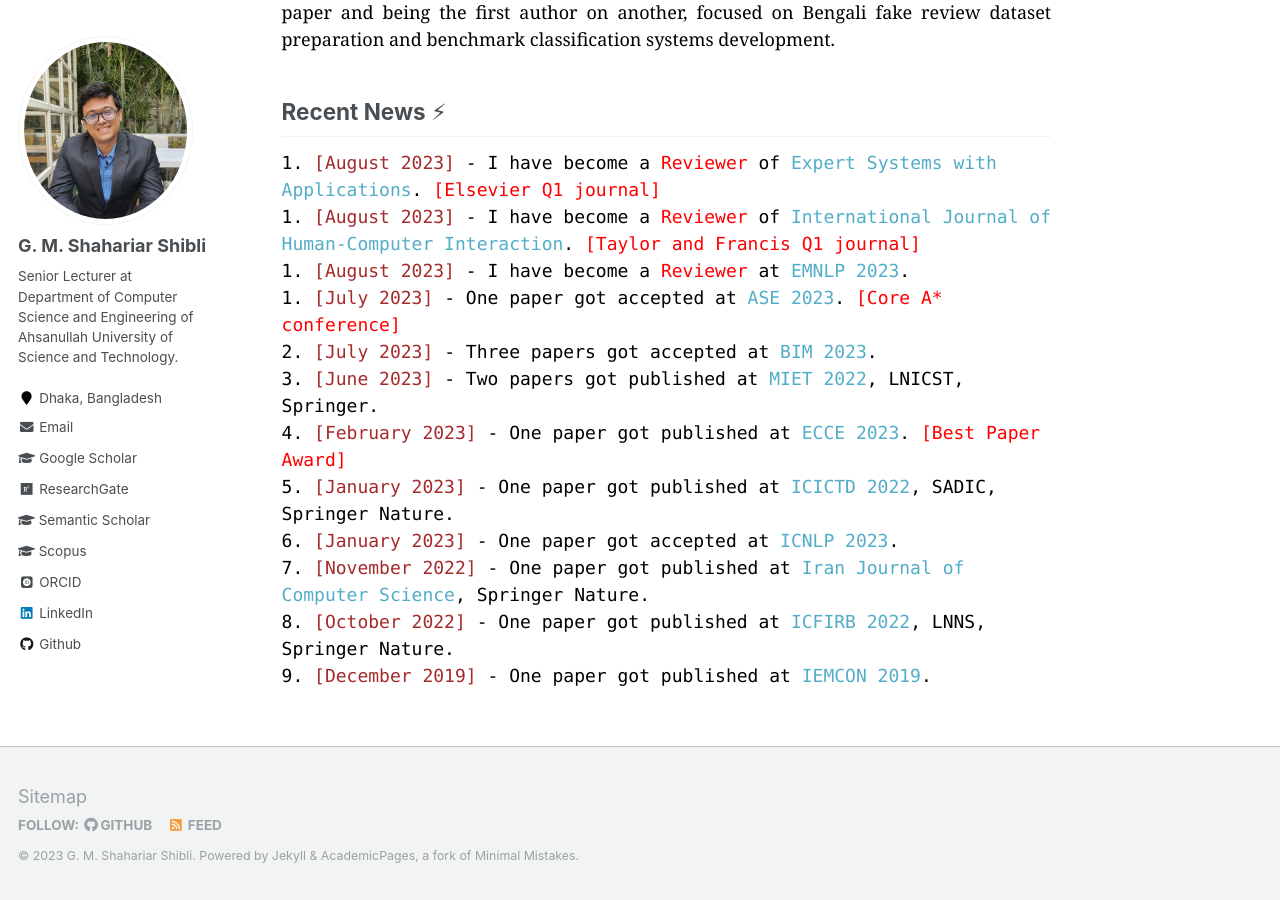
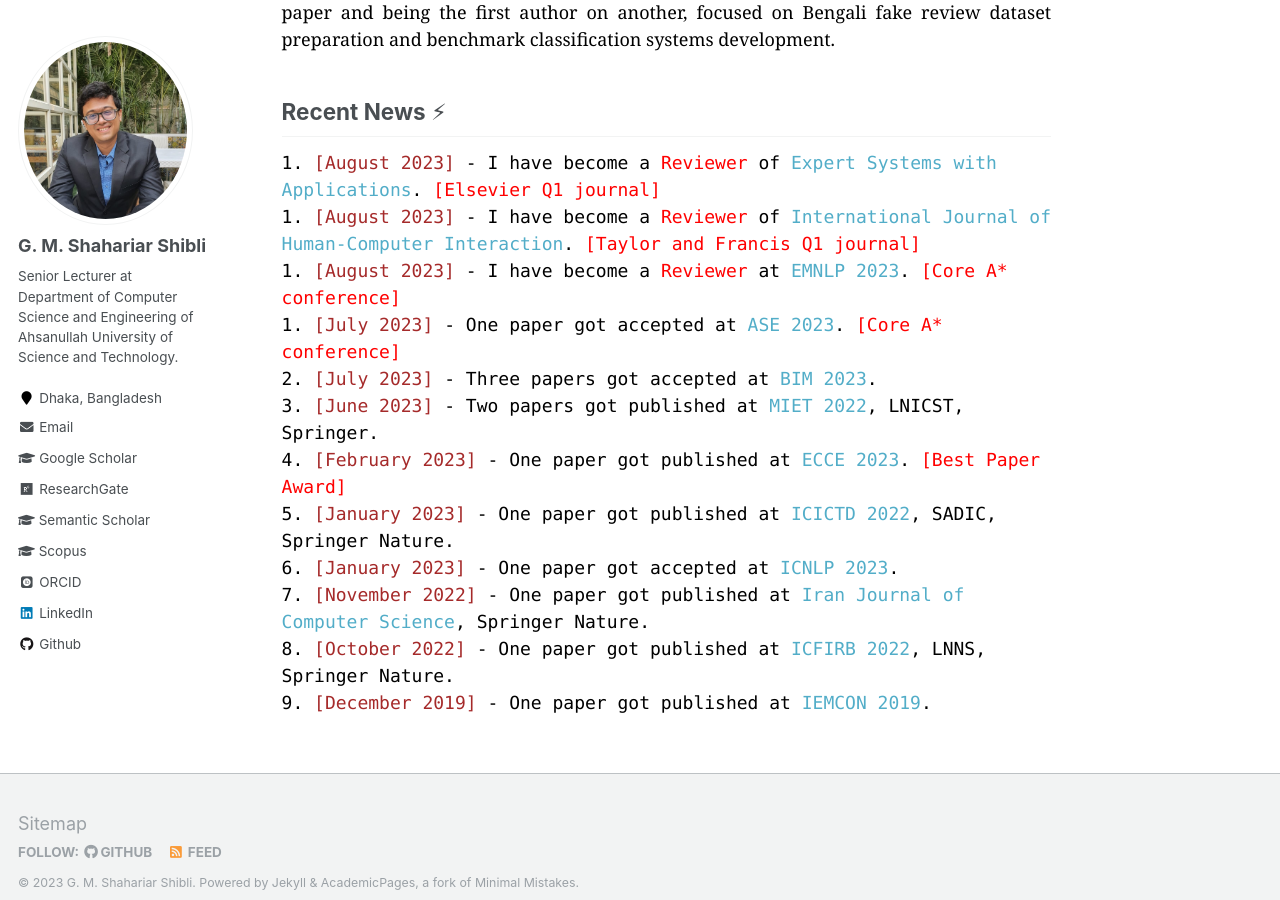
Before and after one commit to shahariar-shibli/shahariar-shibli.github.io, a Jekyll site: the page built from _pages/about.md, in a window 1280 px wide and 900 px high, scrolled down 986 px. Built offline with Jekyll 4.4.1, drawn with Linux system fonts in a browser that asks for light colours; some web fonts are replaced.

Commit message:
Update about.md

```diff
--- a/_pages/about.md
+++ b/_pages/about.md
@@ -48,7 +48,7 @@ author on another, focused on Bengali fake review dataset preparation and benchm
 ## Recent News ⚡
 <span style="font-family:Monaco; color:black;">1. <span style="color:brown">[August 2023]</span> - I have become a <span style="color:red;">Reviewer</span> of [Expert Systems with Applications](https://www.sciencedirect.com/journal/expert-systems-with-applications). <span style="color:red;">[Elsevier Q1 journal]</span></span><br/>
 <span style="font-family:Monaco; color:black;">1. <span style="color:brown">[August 2023]</span> - I have become a <span style="color:red;">Reviewer</span> of [International Journal of Human-Computer Interaction](https://www.tandfonline.com/loi/hihc20). <span style="color:red;">[Taylor and Francis Q1 journal]</span> </span><br/>
-<span style="font-family:Monaco; color:black;">1. <span style="color:brown">[August 2023]</span> - I have become a <span style="color:red;">Reviewer</span> at [EMNLP 2023](https://2023.emnlp.org/). </span><br/>
+<span style="font-family:Monaco; color:black;">1. <span style="color:brown">[August 2023]</span> - I have become a <span style="color:red;">Reviewer</span> at [EMNLP 2023](https://2023.emnlp.org/). <span style="color:red;">[Core A* conference]</span> </span><br/>
 <span style="font-family:Monaco; color:black;">1. <span style="color:brown">[July 2023]</span> - One paper got accepted at [ASE 2023](https://conf.researchr.org/track/ase-2023/ase-2023-papers). <span style="color:red;">[Core A* conference]</span> </span><br/>
 <span style="font-family:Monaco; color:black;">2. <span style="color:brown">[July 2023]</span> - Three papers got accepted at [BIM 2023](https://confbim.com/). </span><br/>
 <span style="font-family:Monaco; color:black;">3. <span style="color:brown">[June 2023]</span> -  Two papers got published at [MIET 2022](https://link.springer.com/book/10.1007/978-3-031-34622-4), LNICST, Springer. </span><br/>
```
